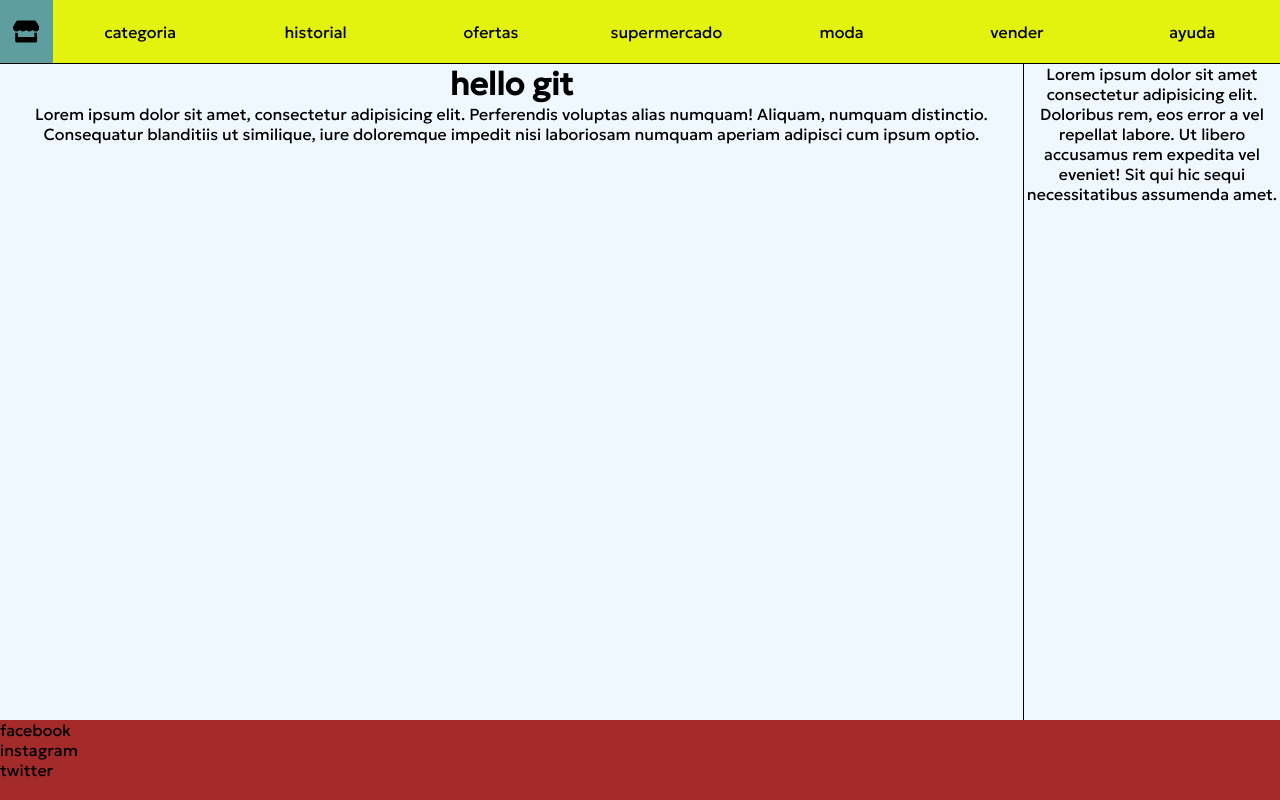
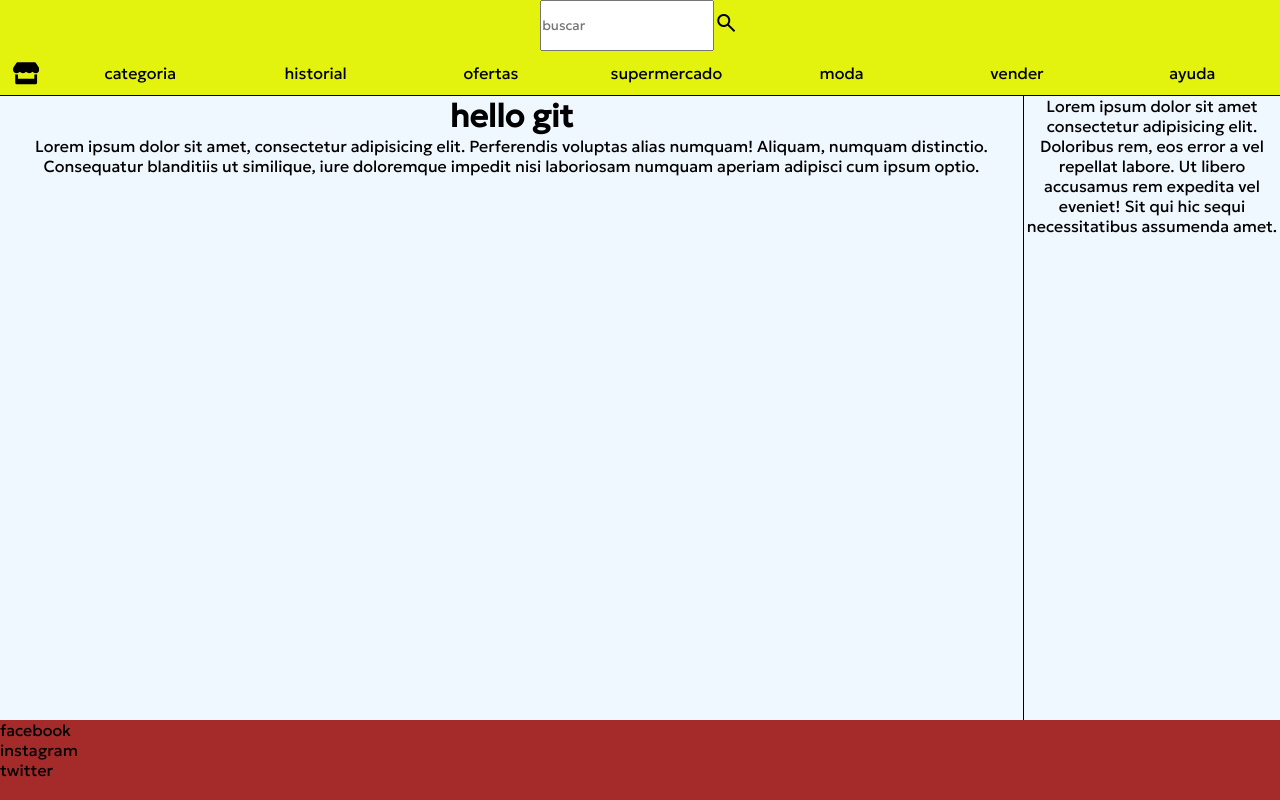
Before and after one commit to Eliseojramos/Eliseojramos, a website: page index.html in a window 1280 px wide. Drawn offline with nearby package versions, Linux system fonts and the light colour scheme.

Commit message:
buscador de la pagina

```diff
--- a/index.html
+++ b/index.html
@@ -8,17 +8,27 @@
     <link rel="stylesheet" href="/css/main.css">
     <link rel="preconnect" href="https://fonts.googleapis.com">
 <link rel="preconnect" href="https://fonts.gstatic.com" crossorigin>
+<link rel="stylesheet" href="https://fonts.googleapis.com/css2?family=Material+Symbols+Outlined:opsz,wght,FILL,GRAD@20..48,100..700,0..1,-50..200" />
 <link href="https://fonts.googleapis.com/css2?family=Geologica:wght@100;200;300;400&display=swap" rel="stylesheet">
 </head>
 <body>
     <div class="grid">
     <header class="gridHeader">
         <nav class="nav">
+            <div class="nav__search">
+                <input class="nav__search__i" type="text" placeholder="buscar">
+                <div class="nav__search__icon">
+                <i class="material-symbols-outlined">search</i>
+                </div>
+                </input>
+            </div>
             <ul class="nav__ul">
             <li class="nav__ul__li logo"><a class="nav__ul__li__a" href="www.google.com"><svg class="nav__ul__li__a__icon" xmlns="http://www.w3.org/2000/svg" height="100%" width="50%" viewBox="0 0 616 512"><!--! Font Awesome Free 6.4.0 by @fontawesome - https://fontawesome.com License - https://fontawesome.com/license (Commercial License) Copyright 2023 Fonticons, Inc.
              --><path d="M602 118.6L537.1 15C531.3 5.7 521 0 510 0H106C95 0 84.7 5.7 78.9 15L14 118.6c-33.5 53.5-3.8 127.9 58.8 136.4 4.5.6 9.1.9 13.7.9 29.6 0 55.8-13 73.8-33.1 18 20.1 44.3 33.1 73.8 33.1 29.6 0
               55.8-13 73.8-33.1 18 20.1 44.3 33.1 73.8 33.1 29.6 0 55.8-13 73.8-33.1 18.1 20.1 44.3 33.1 73.8 33.1 4.7 0 9.2-.3 13.7-.9 62.8-8.4 92.6-82.8 59-136.4zM529.5 288c-10 0-19.9-1.5-29.5-3.8V384H116v-99.8c-9.6
                2.2-19.5 3.8-29.5 3.8-6 0-12.1-.4-18-1.2-5.6-.8-11.1-2.1-16.4-3.6V480c0 17.7 14.3 32 32 32h448c17.7 0 32-14.3 32-32V283.2c-5.4 1.6-10.8 2.9-16.4 3.6-6.1.8-12.1 1.2-18.2 1.2z"/></svg></a></li>
+
+
             <li class="nav__ul__li"><a class="nav__ul__li__a" href="www.google.com">categoria</a></li>
             <li class="nav__ul__li"><a class="nav__ul__li__a"href="www.google.com">historial</a></li>
             <li class="nav__ul__li"><a class="nav__ul__li__a"href="www.google.com">ofertas</a></li>
--- a/sass/main.scss
+++ b/sass/main.scss
@@ -3,7 +3,7 @@
     background-color: aliceblue;
     height: 100vh;
     display: grid;
-    grid-template:  8vh auto auto 10vh / 80% 20%;
+    grid-template:  12vh auto auto 10vh / 80% 20%;
     grid-template-areas:
     "gridHeader gridHeader"
     "gridMain gridAside"
@@ -14,16 +14,36 @@
     grid-area:gridHeader;
        .nav{
         height: 100%;
-       }
+        display: flex;
+        flex-wrap: wrap;
+        background-color: #e4f30e;
+            border-bottom: 1px solid;
+        .nav__search{
+            width: 100%;
+        display: flex;
+        justify-content: center;
+        align-items: center;
+        .nav__search__i{
+            height: 100%;
+        }
+        .nav__search__icon{
+            width: 2%;
+            .material-symbols-outlined{
+                width: 100%;
+                height: 100%;
+
+            }
+        }
+    }
+
+
         .nav__ul{
             width: 100%;
-            height: 100%;
             display: flex;
             align-items: center;
             justify-content: center;
-            height: 100%;
-            background-color: #e4f30e;
-            border-bottom: 1px solid;
+            align-items: center;
+            }
             .nav__ul__li.logo{
                 width: 30%;
             }
@@ -55,6 +75,8 @@
 
 
 
+
+
 .gridMain{
     text-align: center;
     grid-area: gridMain;
```
Also changed, not shown: css/main.css.
